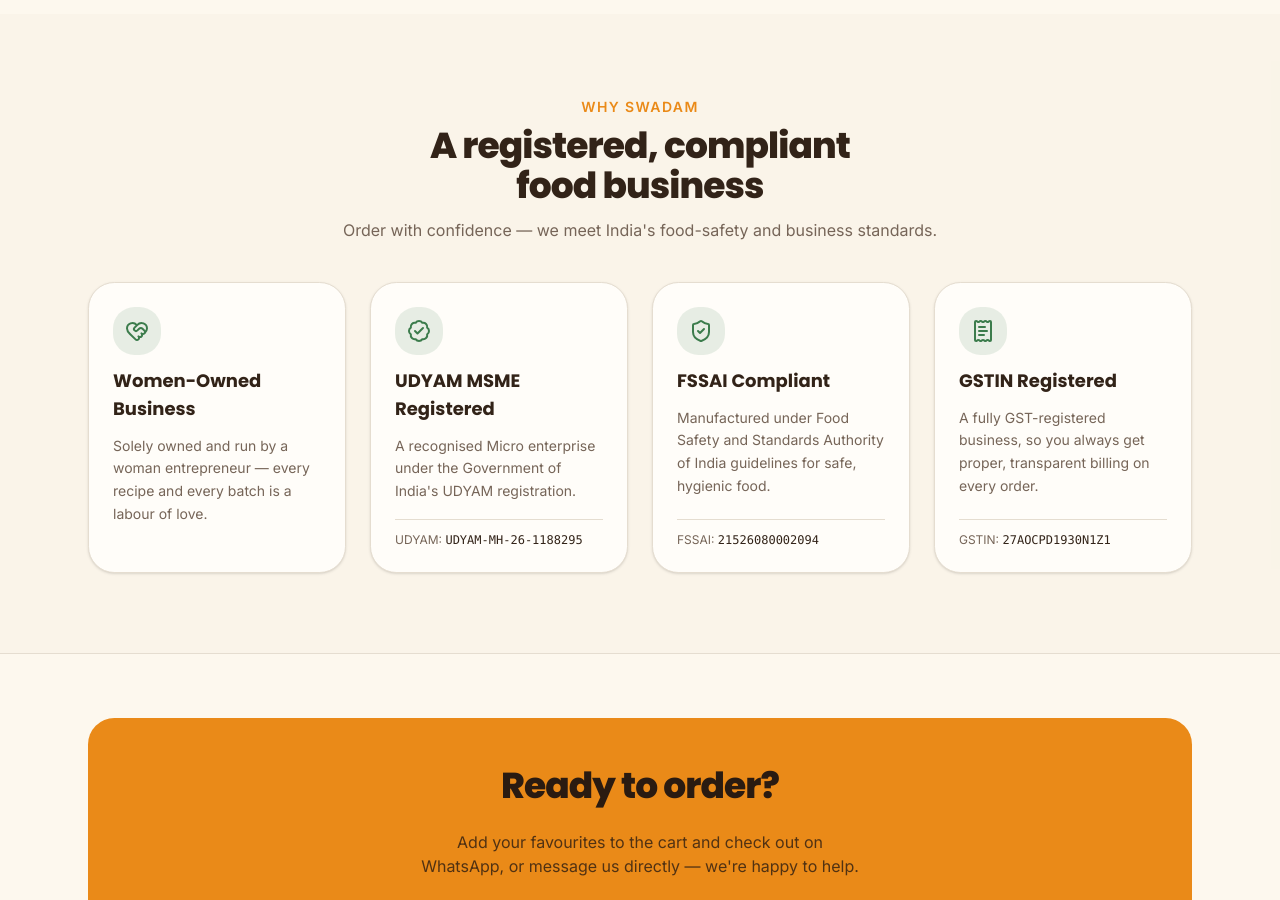
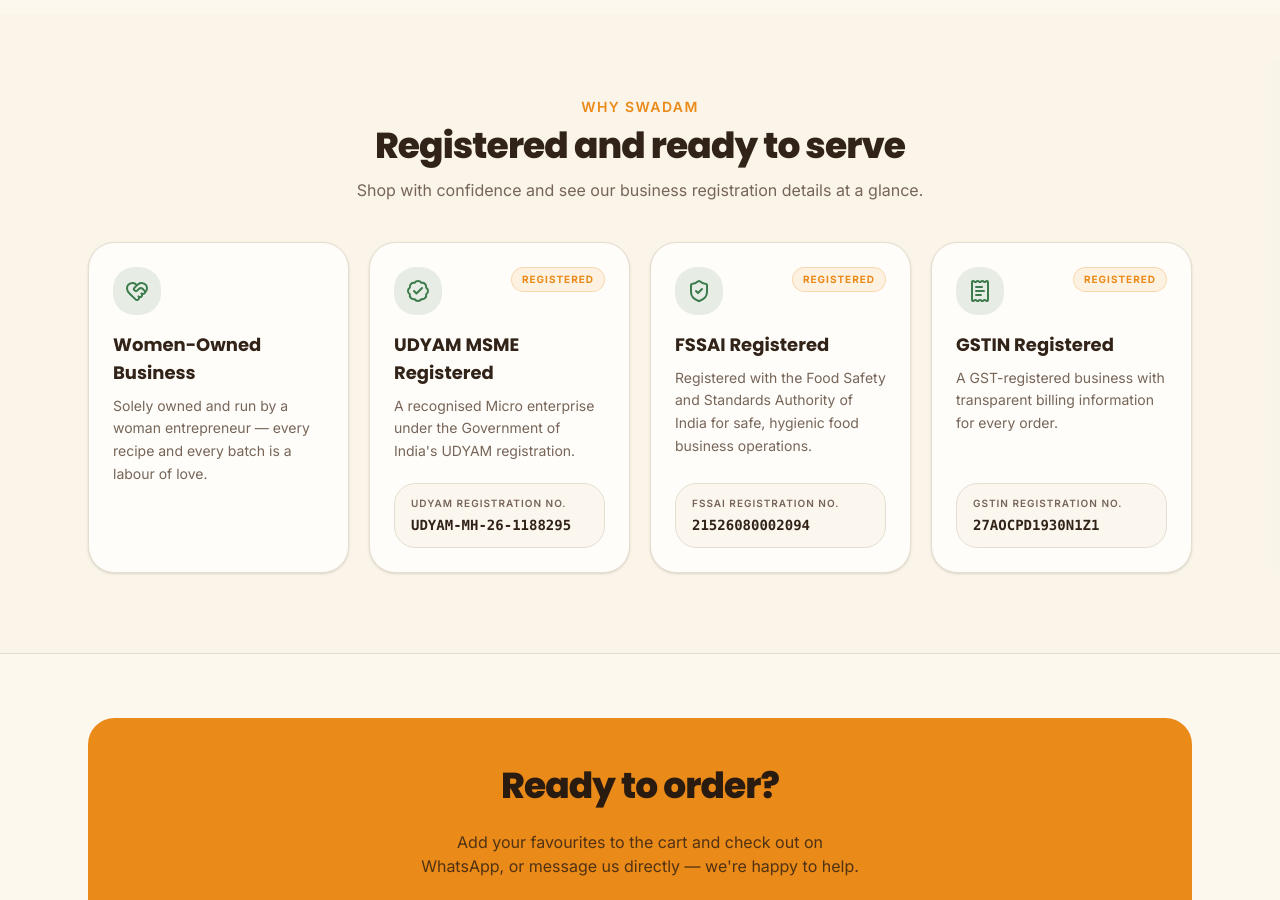
Before and after one commit to sohamd008/swadamfoods_website, a Next.js app: page / in a window 1280 px wide. Shown: the part 2480-3380 px from the top of the page. Built offline with nearby package versions, Linux system fonts and the light colour scheme.

Commit message:
Improve registration badges and business trust section

```diff
--- a/components/trust-section.tsx
+++ b/components/trust-section.tsx
@@ -18,16 +18,16 @@ const credentials = [
   },
   {
     icon: ShieldCheck,
-    title: "FSSAI Compliant",
+    title: "FSSAI Registered",
     description:
-      "Manufactured under Food Safety and Standards Authority of India guidelines for safe, hygienic food.",
+      "Registered with the Food Safety and Standards Authority of India for safe, hygienic food business operations.",
     reg: { label: "FSSAI", value: business.fssai },
   },
   {
     icon: ReceiptText,
     title: "GSTIN Registered",
     description:
-      "A fully GST-registered business, so you always get proper, transparent billing on every order.",
+      "A GST-registered business with transparent billing information for every order.",
     reg: { label: "GSTIN", value: business.gstin },
   },
 ]
@@ -41,36 +41,46 @@ export function TrustSection() {
             Why Swadam
           </span>
           <h2 className="mt-2 text-balance font-heading text-3xl font-extrabold tracking-tight text-foreground sm:text-4xl">
-            A registered, compliant food business
+            Registered and ready to serve
           </h2>
           <p className="mt-3 text-pretty text-muted-foreground">
-            Order with confidence — we meet India&apos;s food-safety and business
-            standards.
+            Shop with confidence and see our business registration details at a glance.
           </p>
         </div>
 
-        <div className="grid gap-6 sm:grid-cols-2 lg:grid-cols-4">
+        <div className="grid gap-5 sm:grid-cols-2 lg:grid-cols-4">
           {credentials.map(({ icon: Icon, title, description, reg }) => (
             <div
               key={title}
-              className="flex flex-col gap-3 rounded-3xl border border-border bg-card p-6 shadow-sm"
+              className="group flex flex-col overflow-hidden rounded-3xl border border-border bg-card p-6 shadow-sm transition-shadow hover:shadow-lg"
             >
-              <span className="flex h-12 w-12 items-center justify-center rounded-2xl bg-accent/12 text-accent">
-                <Icon className="h-6 w-6" aria-hidden="true" />
-              </span>
-              <h3 className="font-heading text-lg font-bold text-foreground">
+              <div className="flex items-start justify-between gap-4">
+                <span className="flex h-12 w-12 items-center justify-center rounded-2xl bg-accent/12 text-accent">
+                  <Icon className="h-6 w-6" aria-hidden="true" />
+                </span>
+                {reg && (
+                  <span className="rounded-full border border-primary/25 bg-primary/10 px-2.5 py-1 text-[10px] font-bold uppercase tracking-widest text-primary">
+                    Registered
+                  </span>
+                )}
+              </div>
+
+              <h3 className="mt-4 font-heading text-lg font-bold text-foreground">
                 {title}
               </h3>
-              <p className="flex-1 text-sm leading-relaxed text-muted-foreground">
+              <p className="mt-2 flex-1 text-sm leading-relaxed text-muted-foreground">
                 {description}
               </p>
+
               {reg && (
-                <p className="mt-1 border-t border-border pt-3 text-xs text-muted-foreground">
-                  {reg.label}:{" "}
-                  <span className="font-mono font-medium text-foreground">
+                <div className="mt-5 rounded-2xl border border-border bg-secondary/45 px-4 py-3">
+                  <p className="text-[10px] font-semibold uppercase tracking-widest text-muted-foreground">
+                    {reg.label} Registration No.
+                  </p>
+                  <p className="mt-1 break-all font-mono text-sm font-semibold text-foreground">
                     {reg.value}
-                  </span>
-                </p>
+                  </p>
+                </div>
               )}
             </div>
           ))}
```
